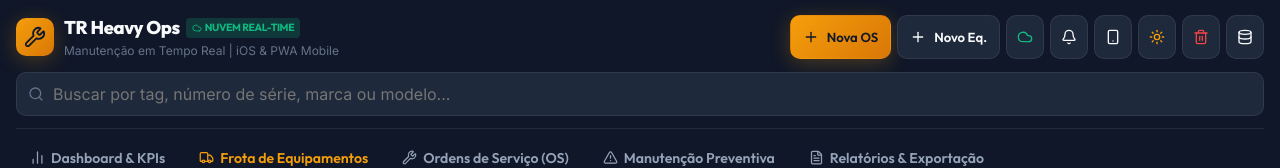
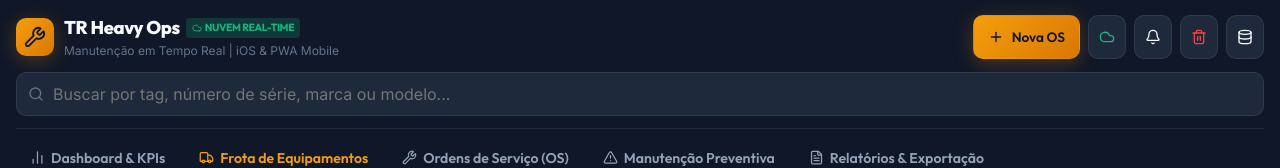
Before and after one commit to lucasgouveapereira-ops/maintenance-tr-app, a React (Vite) app: page / in a window 1280 px wide. Shown: the top 168 px of the page. Built offline with nearby package versions, Linux system fonts and the light colour scheme; no server answers; the database is empty.

Commit message:
UI_Clean_Header_Dark_Mode_Only

```diff
--- a/src/App.jsx
+++ b/src/App.jsx
@@ -16,7 +16,6 @@ import { calculateGlobalKPIs } from './services/kpiCalculator';
 import { notificationService } from './services/notificationService';
 
 export default function App() {
-  const [theme, setTheme] = useState('dark');
   const [activeTab, setActiveTab] = useState('equipments');
   const [searchTerm, setSearchTerm] = useState('');
 
@@ -53,14 +52,10 @@ export default function App() {
     };
   }, []);
 
-  // Sync theme attribute
+  // Lock theme permanently to dark mode
   useEffect(() => {
-    document.documentElement.setAttribute('data-theme', theme);
-  }, [theme]);
-
-  const toggleTheme = () => {
-    setTheme(prev => (prev === 'dark' ? 'light' : 'dark'));
-  };
+    document.documentElement.setAttribute('data-theme', 'dark');
+  }, []);
 
   const handleClearAllData = async () => {
     if (window.confirm('Deseja zerar a base de dados (excluir todos os equipamentos e manutenções na nuvem e localmente)?')) {
@@ -161,9 +156,6 @@ export default function App() {
         searchTerm={searchTerm}
         setSearchTerm={setSearchTerm}
         activeAlertsCount={kpis.activeAlerts.length}
-        theme={theme}
-        toggleTheme={toggleTheme}
-        onOpenNewEquipment={handleOpenNewEquipment}
         onOpenNewMaintenance={() => handleOpenNewOS()}
         onClearAllData={handleClearAllData}
         onLoadDemoData={handleLoadDemoData}
--- a/src/components/Header.jsx
+++ b/src/components/Header.jsx
@@ -1,4 +1,4 @@
-import React, { useState, useEffect } from 'react';
+import React, { useState } from 'react';
 import {
   Wrench,
   Truck,
@@ -6,13 +6,10 @@ import {
   AlertTriangle,
   Plus,
   Search,
-  Sun,
-  Moon,
   Trash2,
   Database,
   Cloud,
   Bell,
-  Smartphone,
   BarChart2
 } from 'lucide-react';
 import { isFirebaseConfigured } from '../services/firebase';
@@ -24,42 +21,16 @@ export default function Header({
   searchTerm,
   setSearchTerm,
   activeAlertsCount,
-  theme,
-  toggleTheme,
-  onOpenNewEquipment,
   onOpenNewMaintenance,
   onClearAllData,
   onLoadDemoData,
   onOpenFirebaseConfig
 }) {
-  const [deferredPrompt, setDeferredPrompt] = useState(null);
   const [notificationsEnabled, setNotificationsEnabled] = useState(
     notificationService.getPermissionStatus() === 'granted'
   );
 
   const isCloudActive = isFirebaseConfigured();
-
-  // Listen for PWA Install Prompt
-  useEffect(() => {
-    const handleBeforeInstall = (e) => {
-      e.preventDefault();
-      setDeferredPrompt(e);
-    };
-    window.addEventListener('beforeinstallprompt', handleBeforeInstall);
-    return () => window.removeEventListener('beforeinstallprompt', handleBeforeInstall);
-  }, []);
-
-  const handleInstallPWA = async () => {
-    if (deferredPrompt) {
-      deferredPrompt.prompt();
-      const choiceResult = await deferredPrompt.userChoice;
-      if (choiceResult.outcome === 'accepted') {
-        setDeferredPrompt(null);
-      }
-    } else {
-      alert('Para instalar no iOS (iPhone/iPad): toque no ícone de Compartilhar no Safari e selecione "Adicionar à Tela de Início".');
-    }
-  };
 
   const handleToggleNotifications = async () => {
     const granted = await notificationService.requestPermission();
@@ -98,15 +69,11 @@ export default function Header({
           </div>
 
           {/* Action Buttons & Cloud Controls */}
-          <div style={{ display: 'flex', alignItems: 'center', gap: '6px', flexWrap: 'wrap' }}>
-            <button className="btn btn-primary" onClick={onOpenNewMaintenance} style={{ height: '38px', padding: '0 12px', fontSize: '0.82rem' }}>
+          <div style={{ display: 'flex', alignItems: 'center', gap: '8px', flexWrap: 'wrap' }}>
+            {/* Nova OS Button */}
+            <button className="btn btn-primary" onClick={onOpenNewMaintenance} style={{ height: '38px', padding: '0 14px', fontSize: '0.85rem' }}>
               <Plus size={16} />
               <span>Nova OS</span>
-            </button>
-
-            <button className="btn btn-secondary" onClick={onOpenNewEquipment} style={{ height: '38px', padding: '0 12px', fontSize: '0.82rem' }}>
-              <Plus size={16} />
-              <span>Novo Eq.</span>
             </button>
 
             {/* Firebase Cloud Config Button */}
@@ -127,26 +94,6 @@ export default function Header({
               style={{ height: '38px', width: '38px', minWidth: '38px', color: notificationsEnabled ? 'var(--color-amber)' : 'inherit' }}
             >
               <Bell size={16} />
-            </button>
-
-            {/* PWA Mobile Install Button */}
-            <button
-              className="btn btn-secondary btn-icon"
-              title="Instalar como App no iPhone / Android"
-              onClick={handleInstallPWA}
-              style={{ height: '38px', width: '38px', minWidth: '38px' }}
-            >
-              <Smartphone size={16} />
-            </button>
-
-            {/* Theme Toggle */}
-            <button
-              className="btn btn-secondary btn-icon"
-              title="Alternar Tema Claro/Escuro"
-              onClick={toggleTheme}
-              style={{ height: '38px', width: '38px', minWidth: '38px' }}
-            >
-              {theme === 'dark' ? <Sun size={16} color="var(--color-amber)" /> : <Moon size={16} />}
             </button>
 
             {/* Clear & Demo Controls */}
```
